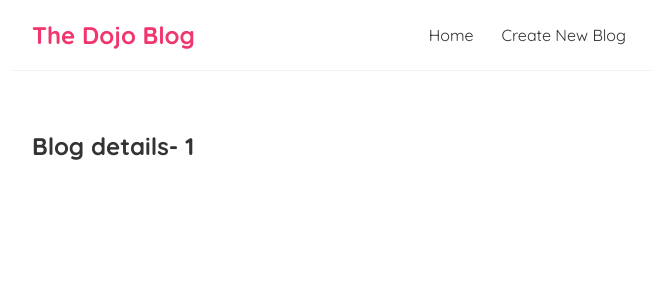
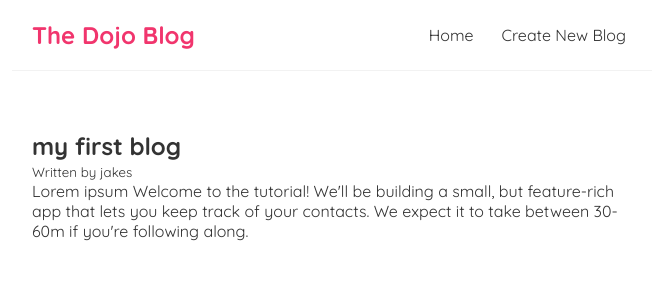
Before and after one commit to kariukijoni/dojo-blog, a React (Create React App) app: page /blogs/1 in a window 1280 px wide. Shown: the top 300 px of the page, without its empty margins (308-964 px from the left). Built offline with nearby package versions, Linux system fonts and the light colour scheme; data requests are answered from the project's data file.

Commit message:
reusing custom hooks

```diff
--- a/data/db.json
+++ b/data/db.json
@@ -1,7 +1,7 @@
 {
     "blogs": [
-        { "title": "my first blog", "body": "Lorem ipsum", "author": "jakes", "id": 1 },
-        { "title": "my second blog", "body": "Lorem ipsum", "author": "Jared", "id": 2 },
+        { "title": "my first blog", "body": "Lorem ipsum Welcome to the tutorial! We'll be building a small, but feature-rich app that lets you keep track of your contacts. We expect it to take between 30-60m if you're following along.", "author": "jakes", "id": 1 },
+        { "title": "my second blog", "body": "Lorem ipsum tries", "author": "Jared", "id": 2 },
         { "title": "my third blog", "body": "Lorem ipsum", "author": "jakes", "id": 3 },
         { "title": "my forth blog", "body": "Lorem ipsum", "author": "paps", "id": 4 }
     ]
--- a/src/BlogDetails.js
+++ b/src/BlogDetails.js
@@ -1,13 +1,27 @@
 import React from 'react'
 import {useParams} from 'react-router-dom'
+import useFetch from './useFetch';
 
 export default function BlogDetails() {
 
     const {id}=useParams();
+    const{data:blog,isPending,error}=useFetch('http://localhost:8003/blogs/'+id)
 
   return (
     <div className='blog-details'>
-        <h2>Blog details- {id}</h2>
+        {/* <h2>Blog details- {id}</h2> */}
+
+        {isPending &&<i className="fa fa-spinner fa-spin"> </i>}
+        {error && <div>{error}</div>}
+        {blog && (
+            <article>
+                <h2>{blog.title}</h2>
+                <small>Written by {blog.author}</small>
+                <div>{blog.body}</div>
+            </article>
+
+        )}
+
     </div>
   )
 }
--- a/src/BlogList.js
+++ b/src/BlogList.js
@@ -15,7 +15,7 @@ export default function BlogList({blogs,title}) {
 
                 <Link to={`blogs/${blog.id}`}>
                     <h2>{blog.title}</h2>
-                    <p>Written by {blog.author}</p>
+                    <small>Written by {blog.author}</small>
                 </Link>
 
             </div>
--- a/src/index.css
+++ b/src/index.css
@@ -60,3 +60,7 @@
     color: #f1356d;
     margin-bottom: 8px;
 }
+
+.blog-preview a {
+    text-decoration: none;
+}
```
